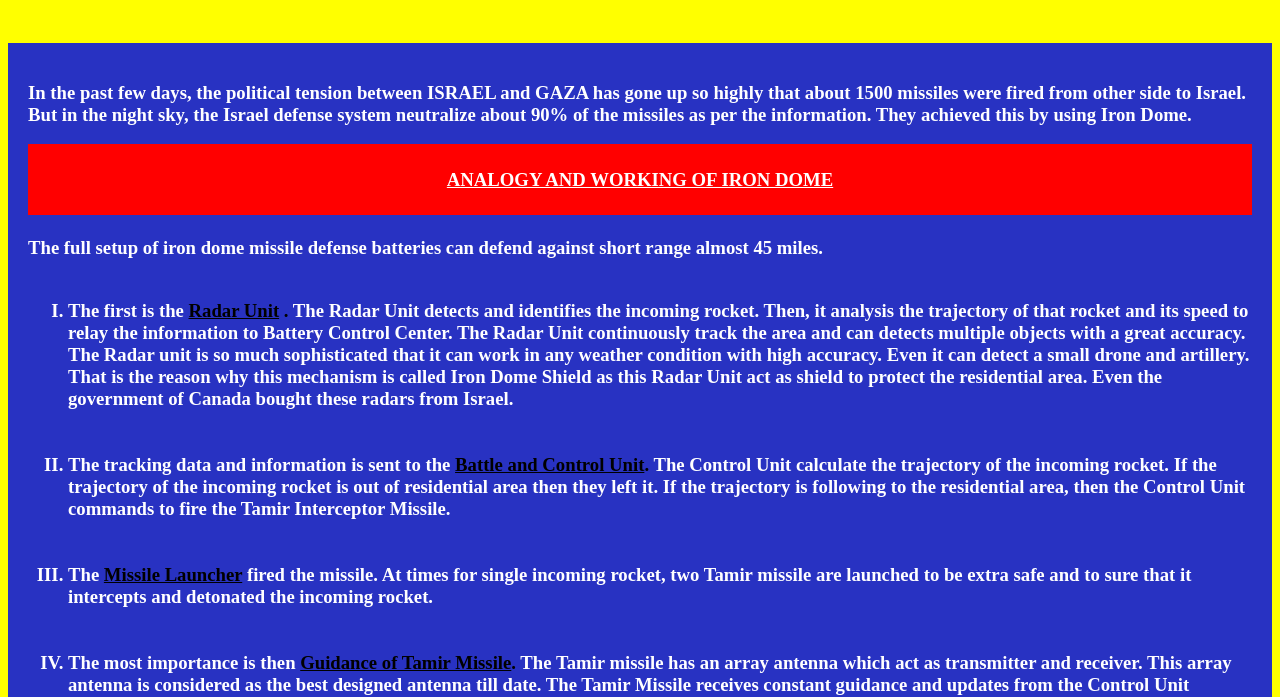
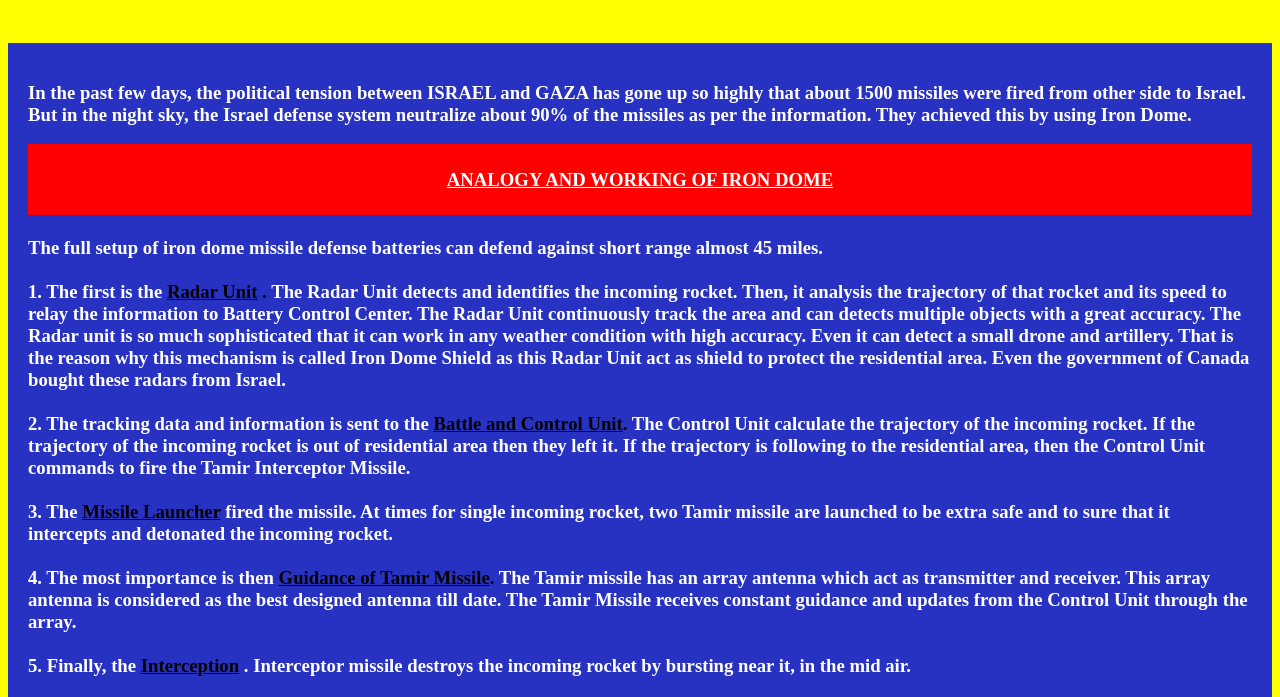
Before and after one commit to Sagnik-ch/unique-facts, a plain HTML site: page index.html in a window 1280 px wide. Shown: the part 260-957 px from the top of the page. Drawn offline with Linux system fonts and the light colour scheme.

Commit message:
Update index.html

```diff
--- a/index.html
+++ b/index.html
@@ -78,19 +78,17 @@
 </div>
 <br>
 The full setup of iron dome missile defense batteries can defend against short range almost 45 miles. <br> <br>
-<ol type="I">
-<li>The first is the <span class="y"> <b> <u>Radar Unit</u> </b>. </span> The Radar Unit detects and identifies the incoming rocket. Then, it analysis the trajectory of that rocket and its speed to relay the information to Battery Control Center.
-The Radar Unit continuously track the area and can detects multiple objects with a great accuracy. The Radar unit is so much sophisticated that it can work in any weather condition with high accuracy. Even it can detect a small drone and artillery. That is the reason why this mechanism is called Iron Dome Shield as this Radar Unit act as shield to protect the residential area. Even the government of Canada bought these radars from Israel. </li>
+1. The first is the <span class="y"> <b> <u>Radar Unit</u> </b>. </span> The Radar Unit detects and identifies the incoming rocket. Then, it analysis the trajectory of that rocket and its speed to relay the information to Battery Control Center.
+The Radar Unit continuously track the area and can detects multiple objects with a great accuracy. The Radar unit is so much sophisticated that it can work in any weather condition with high accuracy. Even it can detect a small drone and artillery. That is the reason why this mechanism is called Iron Dome Shield as this Radar Unit act as shield to protect the residential area. Even the government of Canada bought these radars from Israel.
 <br> <br>
-<li> The tracking data and information is sent to the <span class="y"> <b> <u>Battle and Control Unit</u>.</b> </span> The Control Unit calculate the trajectory of the incoming rocket. If the trajectory of the incoming rocket is out of residential area then they left it. If the trajectory is following to the residential area, then the Control Unit commands to fire the Tamir Interceptor Missile. </li>
+2. The tracking data and information is sent to the <span class="y"> <b> <u>Battle and Control Unit</u>.</b> </span> The Control Unit calculate the trajectory of the incoming rocket. If the trajectory of the incoming rocket is out of residential area then they left it. If the trajectory is following to the residential area, then the Control Unit commands to fire the Tamir Interceptor Missile.
 <br> <br>
-<li> The <span class="y" <b> <u> Missile Launcher</u> </b> </span> fired the missile. At times for single incoming rocket, two Tamir missile are launched to be extra safe and to sure that it intercepts and detonated the incoming rocket. </li>
+3. The <span class="y" <b> <u> Missile Launcher</u> </b> </span> fired the missile. At times for single incoming rocket, two Tamir missile are launched to be extra safe and to sure that it intercepts and detonated the incoming rocket.
 <br> <br>
-<li> The most importance is then <span class="y"> <b><u>Guidance of Tamir Missile</u></b>.</span> The Tamir missile has an array antenna which act as transmitter and receiver. This array antenna is considered as the best designed antenna till date. The Tamir Missile receives constant guidance and updates from the Control Unit through the array. </li>
+4. The most importance is then <span class="y"> <b><u>Guidance of Tamir Missile</u></b>.</span> The Tamir missile has an array antenna which act as transmitter and receiver. This array antenna is considered as the best designed antenna till date. The Tamir Missile receives constant guidance and updates from the Control Unit through the array.
 <br>
 <br>
-<li> Finally, the <span class="y"> <b><u>Interception</u></b> </span>. Interceptor missile destroys the incoming rocket by bursting near it, in the mid air. </li>
-</ol>
+5. Finally, the <span class="y"> <b><u>Interception</u></b> </span>. Interceptor missile destroys the incoming rocket by bursting near it, in the mid air.
 <br> <br>
 <div class="x">
 <img src="new work.jpg" width=50%>
@@ -129,7 +127,8 @@
 <br>
 <br>
 <li> REAR APPROACH- In this case, the trajectory of incoming rocket is different from the Tamir Missile. As a result, the Tamir Missile do real time maneuvering to change its trajectory and chase the rocket to approach from the back side. Here, when the Tamir Missile chases the incoming rocket, the spray pattern gets blocked by the tail of the incoming rocket and it burst. The warhead of the incoming rocket escapes.</li>
-<br> <br>
+</ol>
+  <br> <br>
 <div class="x">
 <img src="3.jpg" width=50%>
 </div>
@@ -151,7 +150,7 @@
 <footer class="g">
 <br>
 <br>
-<p> <b> Image Credits-and Sagnik Chakraborty </b> </p>
+<p> <b> Image Credits-Sagnik Chakraborty </b> </p>
 <p> <b> Content and all informations- Unique Universe Team (Host: Sagnik Chakraborty) </b> </p>
 <p> <b> Best platform to host static website </b> </p> <img src="github.png" width=6%>
 <p> <b> Available in for feedback and suggestions </b>  </p> <a href="mailto:uniqueuniverse00001@gmail.com"> <icon> <img src="Gmail.png" width=6% onclick="yourFunction()"> </a> </icon>
```
